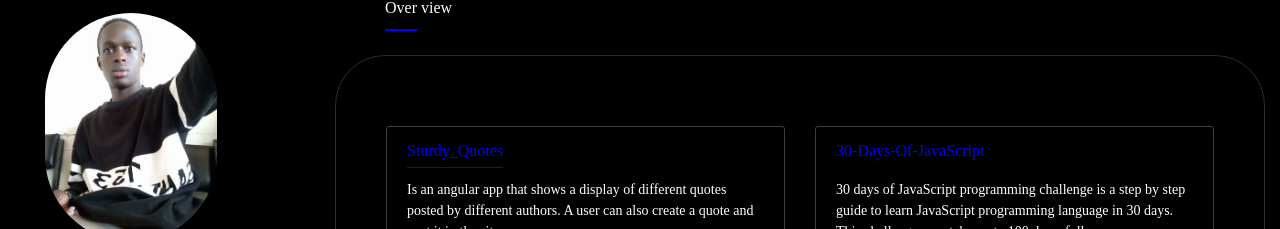
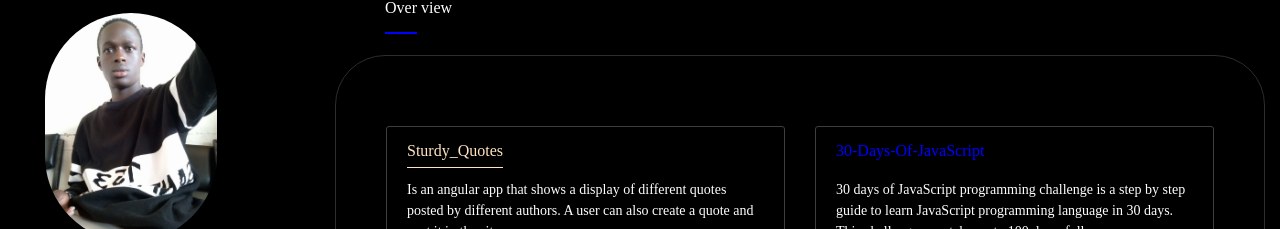
Before and after one commit to Cliffordmorara47/github_Api, an Angular app: page / in a window 1280 px wide. In both pictures the pointer is over the element "Sturdy_Quotes". Shown: the part 73-302 px from the top of the page. Built offline with nearby package versions, Linux system fonts and the light colour scheme.

Commit message:
Changed the landing page style

```diff
--- a/src/app/homepage/homepage.component.css
+++ b/src/app/homepage/homepage.component.css
@@ -41,7 +41,7 @@
 }
 .span{
     text-decoration: underline blue 2px;
-    text-underline-offset: 1.0em;
+    text-underline-offset: 1.2em;
 }
 .card{
     background-color: black;
@@ -55,6 +55,8 @@
 .card p:hover{
     text-decoration: underline;
     text-underline-offset:0.7em;
+    cursor: pointer;
+    color: bisque;
 }
 .card small{
     padding-bottom: 30px;
@@ -62,6 +64,3 @@
 .cards{
     padding-top: 20px;
 }
-.card:hover{
-    cursor: pointer;
-}
```
